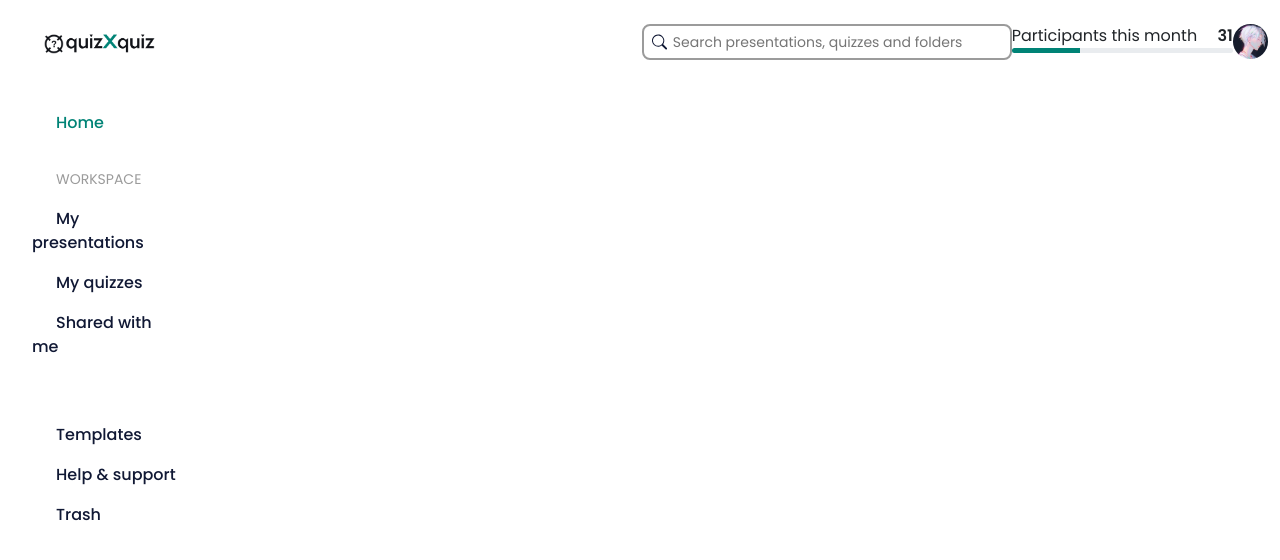
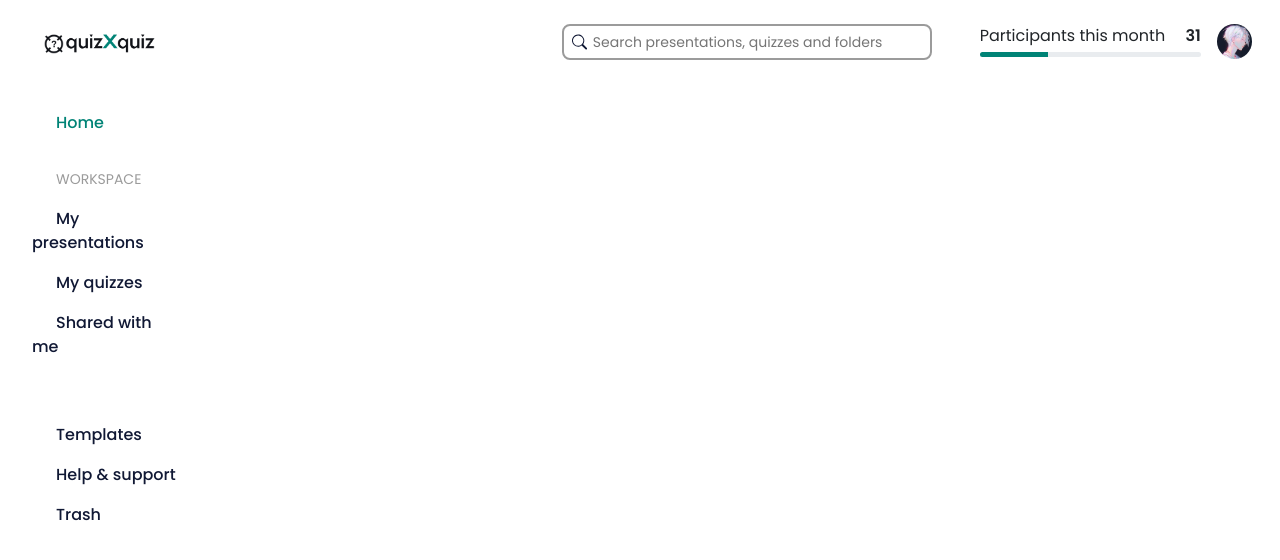
Before and after one commit to shehanreshin/quizxquiz, a React (Vite) app in the folder client/: page / in a window 1280 px wide. Shown: the top 560 px of the page. Built offline with nearby package versions, Linux system fonts and the light colour scheme.

Commit message:
Add style  property to the search bar, participant stats bar and the profile button

```diff
--- a/client/src/App.tsx
+++ b/client/src/App.tsx
@@ -12,9 +12,9 @@ function App() {
           <Navbar />
           <div className='col pt-4'>
             <div className='d-flex justify-content-end'>
-              <SearchBar />
-              <ParticipantStatsBar />
-              <ProfileButton />
+              <SearchBar style={{ marginRight: '3rem' }} />
+              <ParticipantStatsBar style={{ marginRight: '1rem' }} />
+              <ProfileButton style={{ marginRight: '1rem' }} />
             </div>
           </div>
         </div>
--- a/client/src/components/general/participant-stats-bar/ParticipantStatsBar.tsx
+++ b/client/src/components/general/participant-stats-bar/ParticipantStatsBar.tsx
@@ -1,8 +1,14 @@
-function ParticipantStatsBar() {
+import { CSSProperties } from "react";
+
+interface Props {
+    style?: CSSProperties;
+}
+
+function ParticipantStatsBar({ style }: Props) {
     return (
         <>
-            <div className="d-flex flex-column">
-                <div>
+            <div className="d-flex flex-column" style={style}>
+                <div className="mb-1">
                     Participants this month <span className="fw-semibold ms-3">31</span>
                 </div>
                 <div className="progress" role="progressbar" style={{ height: '.3rem' }}>
--- a/client/src/components/general/profile-button/ProfileButton.tsx
+++ b/client/src/components/general/profile-button/ProfileButton.tsx
@@ -1,10 +1,15 @@
+import { CSSProperties } from 'react';
 import ProfilePic from './../../../assets/general/pfp.jpeg';
 import styles from './ProfileButton.module.css';
 
-function ProfileButton() {
+interface Props {
+    style?: CSSProperties;
+}
+
+function ProfileButton({ style }: Props) {
     return (
         <>
-            <div>
+            <div style={style}>
                 <img className={`${styles.img} rounded-circle`} src={ProfilePic} />
             </div>
         </>
--- a/client/src/components/general/search-bar/SearchBar.tsx
+++ b/client/src/components/general/search-bar/SearchBar.tsx
@@ -1,14 +1,18 @@
 import { BsSearch } from "react-icons/bs";
 import styles from './SearchBar.module.css';
 import { IoMdClose } from "react-icons/io";
-import { useState } from "react";
+import { CSSProperties, useState } from "react";
 
-function SearchBar() {
+interface Props {
+    style?: CSSProperties;
+}
+
+function SearchBar({ style }: Props) {
     const [searchText, setSearchText] = useState('');
 
     return (
         <>
-            <div className={`${styles['input-container']} pt-1 pb-1 ps-2 pe-2 rounded-3 d-flex align-items-center`}>
+            <div className={`${styles['input-container']} pt-1 pb-1 ps-2 pe-2 rounded-3 d-flex align-items-center`} style={style}>
                 <BsSearch className='me-1' style={{ color: 'var(--dark)' }} />
                 <div className="w-100">
                     <input className={`${styles['input-field']} border-0 w-100`} type="text" placeholder="Search presentations, quizzes and folders" onChange={(event) => setSearchText(event.target.value)} value={searchText} />
```
